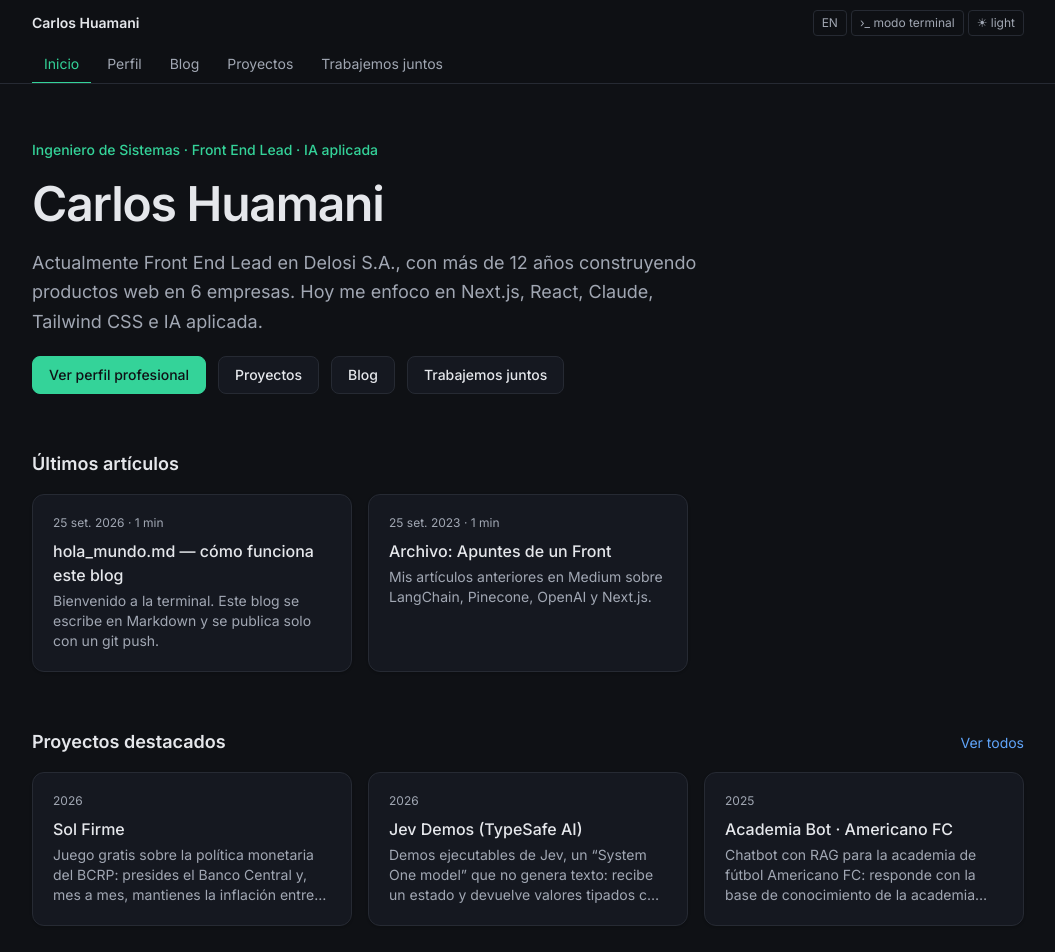
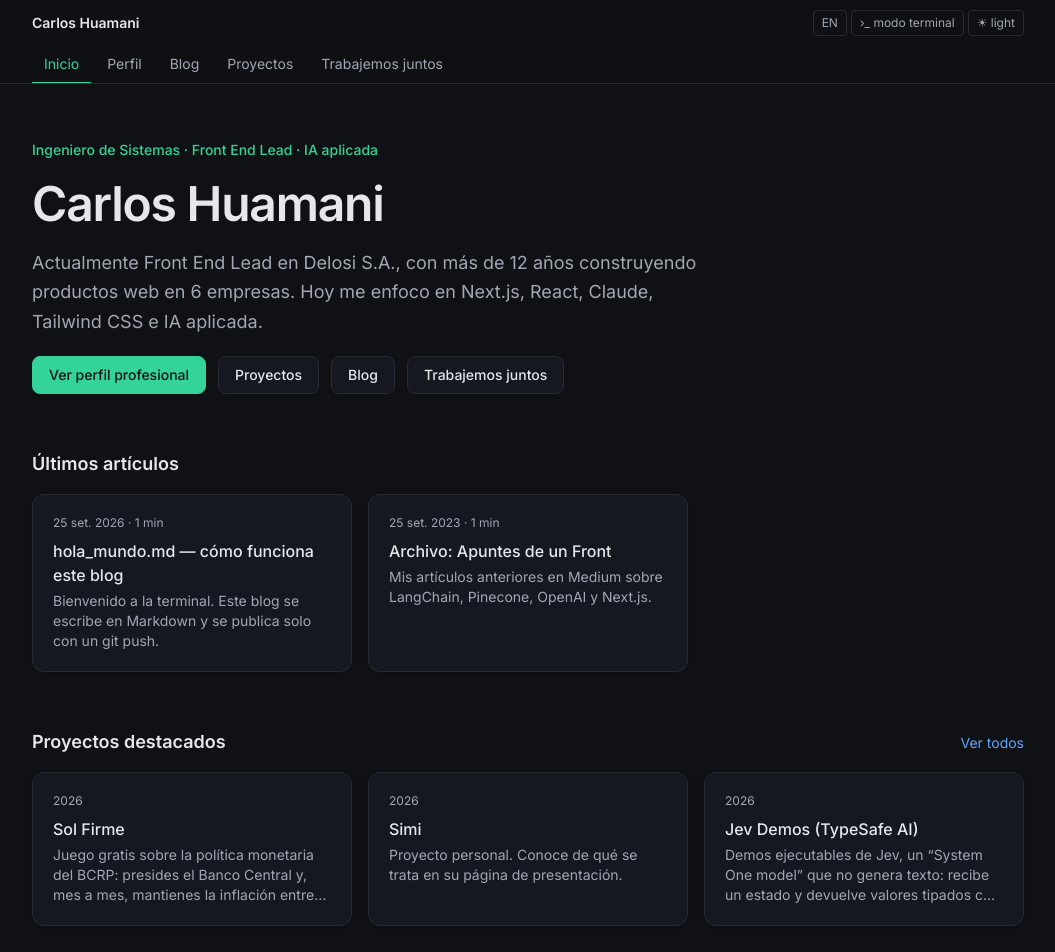
Before and after one commit to carloshs92/carloshs92.github.io, a Next.js app: page / in a window 1280 px wide. Shown: the top 952 px of the page, without its empty margins (112-1167 px from the left). Built offline with nearby package versions, Linux system fonts and the light colour scheme; no server answers.

Commit message:
Agrega Simi como proyecto personal con enlace a su landing
Co-Authored-By: Claude Opus 5.5 <noreply@anthropic.com>
Claude-Session: https://claude.ai/code/session_01BTcbex6pCkHqpTK1Rd4TjP

```diff
--- a/data/projects.ts
+++ b/data/projects.ts
@@ -4,13 +4,14 @@
 
 import type { Text } from "@/lib/i18n";
 
-export type ProjectCategory = "ia" | "frontend" | "testing" | "juegos";
+export type ProjectCategory = "ia" | "frontend" | "testing" | "juegos" | "personal";
 
 export const categoryLabels: Record<ProjectCategory, Text> = {
   ia: "IA",
   frontend: "Frontend",
   testing: "Testing",
   juegos: { es: "Juegos", en: "Games" },
+  personal: "Personal",
 };
 
 export type Project = {
@@ -45,6 +46,19 @@ export const projects: Project[] = [
     },
     stack: ["JavaScript", "Vite", "Web Audio", "Cloudflare Workers"],
     landing: "https://solfirme.carloshuamani.com",
+  },
+  {
+    slug: "simi",
+    name: "Simi",
+    year: 2026,
+    category: "personal",
+    status: "live",
+    description: {
+      es: "Proyecto personal. Conoce de qué se trata en su página de presentación.",
+      en: "Personal project. Find out what it's about on its landing page.",
+    },
+    stack: [],
+    landing: "https://simi.carloshuamani.com",
   },
   {
     slug: "model-ai-jev-demos",
```
